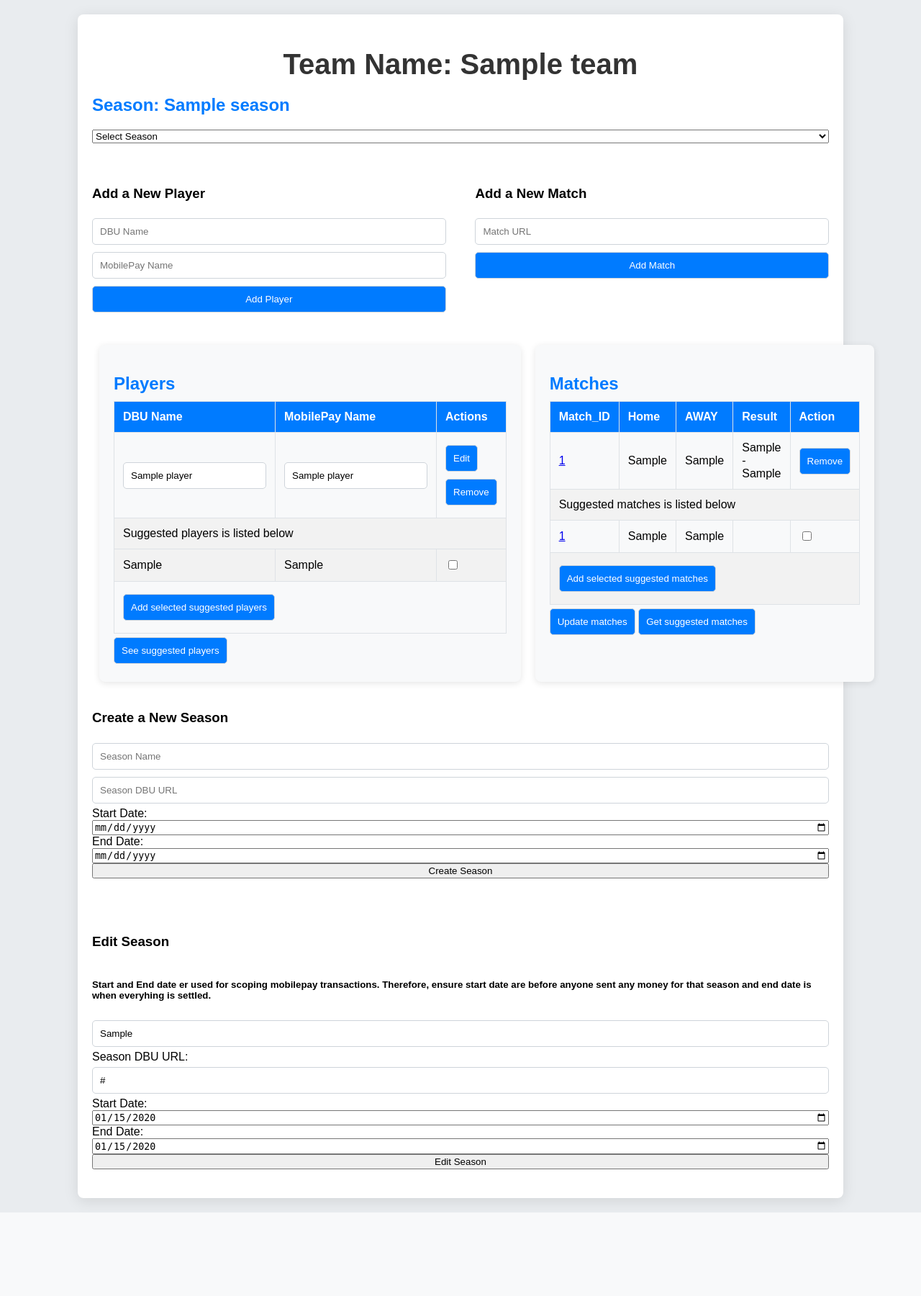
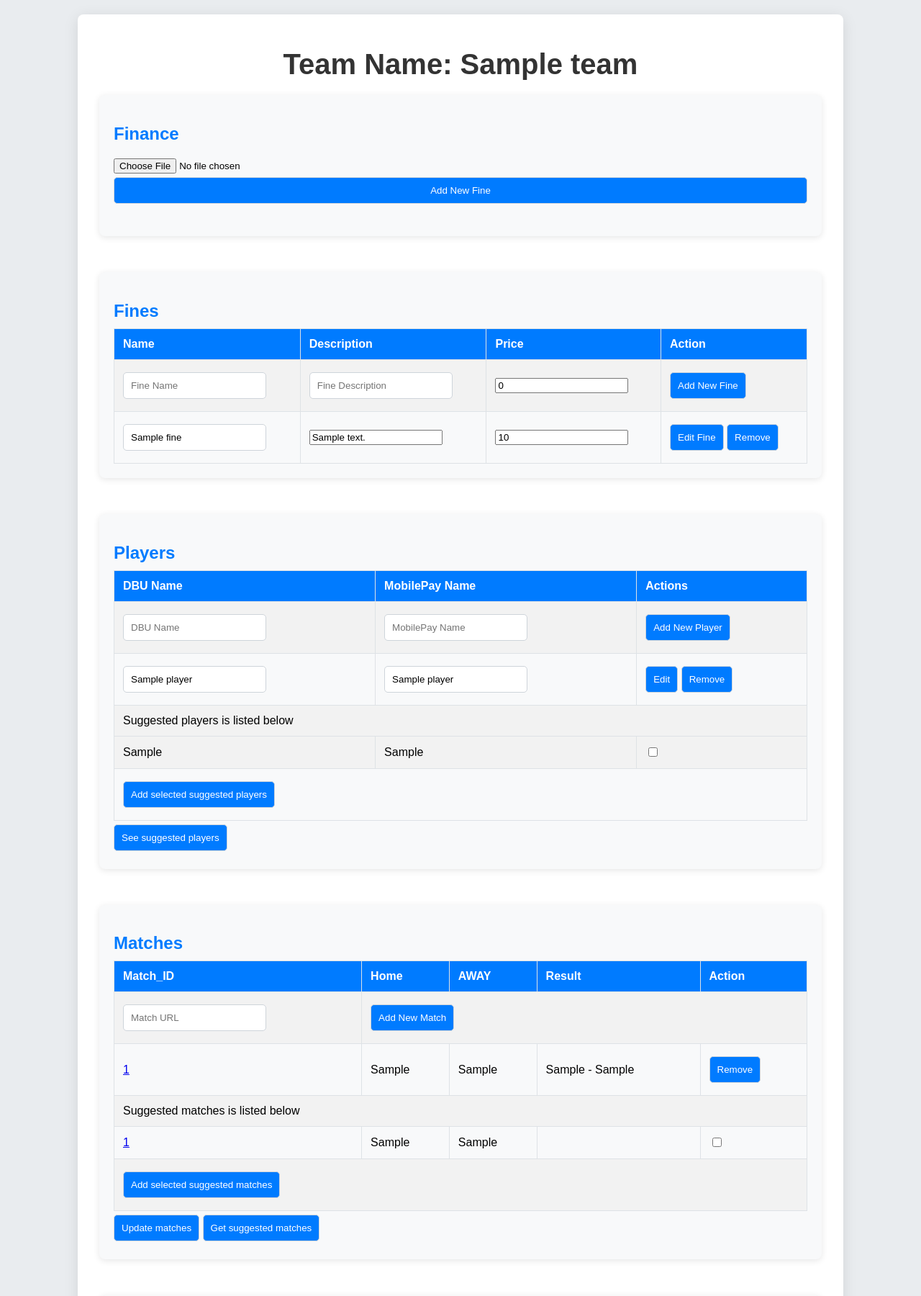
Before and after one commit to MadsRantzau49/OEB_WEBSITE, a Flask app: template templates/edit_team.html in a window 1280 px wide. Shown: the top 1800 px of the page at 72% size. Before the commit the page ends 1684 px from the top, so only its background shows below. Run offline with Flask 3, Linux system fonts and the light colour scheme; the template is opened without the code that fills it: most values are stand-ins (such as "Sample title", 1, 10 or a date in 2020).

Commit message:
Adminsiden er tildels færdig :D

```diff
--- a/Model/EditTeamData.py
+++ b/Model/EditTeamData.py
@@ -1,7 +1,8 @@
 class EditTeamData:
-    def __init__(self, team, season, players, seasonList, matches):
+    def __init__(self, team, season, players, seasonList, matches, fines):
         self.team = team
         self.season = season
         self.players = players
         self.seasonList = seasonList
         self.matches = matches
+        self.fines = fines
--- a/Model/MobilePayTransaction.py
+++ b/Model/MobilePayTransaction.py
@@ -7,7 +7,3 @@ class MobilePayTransaction(Base):
     id = Column(Integer, primary_key=True, autoincrement=True)
     excel_file = Column(LargeBinary, nullable=False)  # Store the Excel file as binary data
     team_id = Column(Integer, ForeignKey('teams.id'), nullable=False)  # Foreign key to the Teams
-
-    def __init__(self, excel_file: bytes, team_id: int):
-        self.excel_file = excel_file
-        self.team_id = team_id
--- a/Model/__init__.py
+++ b/Model/__init__.py
@@ -2,6 +2,6 @@ from .Team import Team
 from .Season import Season
 from .Player import Player
 from .Match import Match
-from .Extra_Fine import Extra_Fine
+from .Fine import Fine
 from .Player_Match import Player_Match
 from .MobilePayTransaction import MobilePayTransaction
--- a/app.py
+++ b/app.py
@@ -3,6 +3,8 @@ from Controllers.TeamController import team_controller
 from Controllers.MatchController import match_controller
 from Controllers.PlayerController import player_controller
 from Controllers.SeasonController import season_controller
+from Controllers.FineController import fine_controller
+from Controllers.FinanceController import finance_controller
 from Database.database_setup import initialize_database
 
 app = Flask(__name__)
@@ -11,7 +13,8 @@ app.register_blueprint(team_controller)
 app.register_blueprint(match_controller)
 app.register_blueprint(player_controller)
 app.register_blueprint(season_controller)
-
+app.register_blueprint(fine_controller)
+app.register_blueprint(finance_controller)
 
 @app.route('/')
 def home():
--- a/controllers/MatchController.py
+++ b/controllers/MatchController.py
@@ -15,7 +15,6 @@ match_controller = Blueprint('match_controller', __name__)
 
 @match_controller.route("/add_match", methods=["POST"])
 def create_match():
-    error = None
     try:
         match_url = request.form['match_url']
         season_id = request.form.get("season_id",None)
@@ -32,7 +31,6 @@ def create_match():
 
 @match_controller.route("/remove_match", methods=["POST"])
 def delete_match():
-    error = None
     try:
         match_id = request.form['match_id']
         season_id = request.form.get("season_id",None)
@@ -49,7 +47,6 @@ def delete_match():
 
 @match_controller.route("/update_all_season_matches_information", methods=["POST"])
 def update_all_season_matches_information():
-    error = None
     try:
         season_id = request.form.get("season_id",None)
 
@@ -64,7 +61,6 @@ def update_all_season_matches_information():
 
 @match_controller.route("/get_suggested_season_matches", methods=["POST"])
 def get_suggested_season_matches():
-    error = None
     try:
         season_id = request.form.get("season_id",None)
 
@@ -79,7 +75,6 @@ def get_suggested_season_matches():
 
 @match_controller.route("/add_suggested_matches", methods=["POST"])
 def add_suggested_matches():
-    error = None
     try:
         match_url_list = request.form.getlist('match_url')
         season_id = request.form.get("season_id",None)
--- a/controllers/PlayerController.py
+++ b/controllers/PlayerController.py
@@ -13,7 +13,6 @@ player_controller = Blueprint('player_controller', __name__)
 
 @player_controller.route("/add_player", methods=["POST"])
 def create_player():
-    error = None
     try:
         dbu_name = request.form['player_name']
         mobilepay_name = request.form['mobilepay_name']
@@ -79,7 +78,6 @@ def get_suggested_players_list():
 
 @player_controller.route("/add_suggested_players", methods=["POST"])
 def add_suggested_players():
-    error = None
     try:
         dbu_name_list = request.form.getlist('player_name')
         team_id = request.form['team_id']
--- a/static/styles/edit_team.css
+++ b/static/styles/edit_team.css
@@ -39,6 +39,7 @@ h2 {
     background: #f8f9fa; /* Light background for dividers */
     border-radius: 8px;
     box-shadow: 0 2px 10px rgba(0, 0, 0, 0.1);
+    margin-bottom: 50px;
 }
 table {
     width: 100%;
--- a/templates/edit_team.html
+++ b/templates/edit_team.html
@@ -18,52 +18,71 @@
     <div class="container">
         <h1>Team Name: {{ edit_team_data.team.team_name }}</h1>
 
-        <!-- CHANGE SEASON -->
-        <div class="seasons">
-            <h2>Season: {{edit_team_data.season.name}} </h2>
-
-            <form action="/change_season" method="POST">
-                <select name="season_id" onchange="this.form.submit()">
-                    <option value="">Select Season</option>
-                    {% for season in edit_team_data.seasonList %}
-                        <option value="{{ season.id }}">{{ season.name }}</option>
-                    {% else %}
-                        <option>No seasons available</option>
-                    {% endfor %}
-                </select>
-                <!-- Hidden submit button to support automatic form submission -->
-                <noscript><input type="submit" value="Submit"></noscript>
+        <!-- Finance -->
+        <div class="divider">
+            <h2>Finance</h2>
+            <form action="/add_mobilepay_transactions" method="POST" enctype="multipart/form-data">
+                <input type="file" name="mobilepay_transaction_file" accept=".xlsx" required>
+                <input type="hidden" name="season_id" value="{{ edit_team_data.season.id }}">
+                <input type="submit" value="Add New Fine"></td>
             </form>
         </div>
 
-        <!-- GENEREATE PLAYERS AND MATCHES -->
-        <div class="forms-container">
-            <!-- Players -->
-            <div class="form-section">
-                <form action="/add_player" method="POST">
-                    <h3>Add a New Player</h3>
-                    <input type="text" name="player_name" placeholder="DBU Name" required>
-                    <input type="text" name="mobilepay_name" placeholder="MobilePay Name" required>
-                    <input type="hidden" name="team_id" value="{{ edit_team_data.team.id }}">
+        <!-- Fines -->
+         <div class="divider">
+            <h2>Fines</h2>
+
+
+
+            <table>
+                <thead>
+                    <tr>
+                        <th>Name</th>
+                        <th>Description</th>
+                        <th>Price</th>
+                        <th>Action</th>
+                    </tr>
+                </thead>
+                <tbody>
+                    <form action="/add_fine" method="POST">
+                        <td><input type="text" name="fine_name" placeholder="Fine Name" required></td>
+                        <td><input type="text" name="fine_description" placeholder="Fine Description" required></td>
+                        <td><input type="number" name="fine_amount" value=0 required></td>
                         <input type="hidden" name="season_id" value="{{ edit_team_data.season.id }}">
-                    <input type="submit" value="Add Player">
+                        <td><input type="submit" value="Add New Fine"></td>
                     </form>
+                    {% for fine in edit_team_data.fines %}
+                        <tr>
+                            <form action="/edit_fine" method="POST">
+                                <td><input type="text" name="fine_name" value="{{ fine.name }}" required></td>
+                                <td><input type="textarea" name="fine_description" value="{{ fine.description }}" required></td>
+                                <td><input type="number" name="fine_amount"value="{{ fine.amount }}" required></td>
+                                <input type="hidden" name="fine_id" value="{{ fine.id }}">
+                                <input type="hidden" name="season_id" value="{{ edit_team_data.season.id }}">
+                                <td><input type="submit" value="Edit Fine">
+                            </form>
+
+                            <form action="/remove_fine" method="POST" style="display:inline;">
+                                <input type="hidden" name="fine_id" value="{{ fine.id }}">
+                                <input type="hidden" name="season_id" value="{{ edit_team_data.season.id }}">
+                                <input type="submit" value="Remove">
+                            </form>
+                            </td>
+                        </tr>
+                    {% else %}
+                        <tr>
+                            <td colspan="3">No fines found.</td>
+                        </tr>
+                    {% endfor %}
+
+                </tbody>
+            </table>
         </div>
-            <!-- Matches -->
-            <div class="form-section">
-                <form action="/add_match" method="POST">
-                    <h3>Add a New Match</h3>
-                    <input type="text" name="match_url" placeholder="Match URL" required>
-                    <input type="hidden" name="season_id" value="{{ edit_team_data.season.id }}">
-                    <input type="submit" value="Add Match">
-                </form>
-            </div>
-        </div>
-        <!-- Display Players and Matches-->
-        <div class="divider-container">
+
         <!-- Players -->
         <div class="divider">
             <h2>Players</h2>
+
             <table>
                 <thead>
                     <tr>
@@ -73,6 +92,14 @@
                     </tr>
                 </thead>
                 <tbody>
+
+                    <form action="/add_player" method="POST">
+                        <td><input type="text" name="player_name" placeholder="DBU Name" required></td>
+                        <td><input type="text" name="mobilepay_name" placeholder="MobilePay Name" required></td>
+                        <input type="hidden" name="team_id" value="{{ edit_team_data.team.id }}">
+                        <input type="hidden" name="season_id" value="{{ edit_team_data.season.id }}">
+                        <td><input type="submit" value="Add New Player"></td>
+                    </form>
                     {% for player in edit_team_data.players %}
                         <tr>
                             <form action="/edit_player_name" method="POST" style="display:inline;">
@@ -131,9 +158,11 @@
                 <input type="submit" value="See suggested players">
             </form>
         </div>
+
         <!-- Matches -->
         <div class="divider">
             <h2>Matches</h2>
+
             <table>
                 <thead>
                     <tr>
@@ -145,6 +174,11 @@
                     </tr>
                 </thead>
                 <tbody>
+                <form action="/add_match" method="POST">
+                    <td><input type="text" name="match_url" placeholder="Match URL" required></td>
+                    <input type="hidden" name="season_id" value="{{ edit_team_data.season.id }}">
+                    <td colspan="4"><input type="submit" value="Add New Match"></td>
+                </form>
                 {% for match in edit_team_data.matches %}
                     <tr>
                         <td><a href="https://www.dbu.dk/resultater/kamp/{{ match.match_url_id }}/kampinfo" target="_blank">{{ match.match_url_id }}</a></td>
@@ -206,7 +240,27 @@
                 <input type="submit" value="Get suggested matches">
             </form>
         </div>
+
+        <!-- Season -->
+        <div class="divider">
+            <!-- CHANGE SEASON -->
+            <div class="seasons">
+                <h2>Season: {{edit_team_data.season.name}} </h2>
+
+                <form action="/change_season" method="POST">
+                    <select name="season_id" onchange="this.form.submit()">
+                        <option value="">Select Season</option>
+                        {% for season in edit_team_data.seasonList %}
+                            <option value="{{ season.id }}">{{ season.name }}</option>
+                        {% else %}
+                            <option>No seasons available</option>
+                        {% endfor %}
+                    </select>
+                    <!-- Hidden submit button to support automatic form submission -->
+                    <noscript><input type="submit" value="Submit"></noscript>
+                </form>
             </div>
+
             <!-- Form for Creating a New Season (unchanged) -->
             <form action="/create_season" method="POST">
                 <h3>Create a New Season</h3>
@@ -242,5 +296,6 @@
                 <button type="submit">Edit Season</button>
             </form>
         </div>
+    </div>
 </body>
 </html>
```
Also changed, not shown: Model/Extra_Fine.py (deleted, +0 -11 lines), Model/Fine.py (added, +14 -0 lines), Repositories/FinanceDB.py (added, +28 -0 lines), Repositories/FineDB.py (added, +35 -0 lines), controllers/FinanceController.py (added, +27 -0 lines), controllers/FineController.py (added, +65 -0 lines), service/FinanceService.py (+79 -1 lines), service/FineService.py (added, +30 -0 lines), service/TeamService.py (+9 -1 lines), 1 other file. Lines whose indentation alone changed are shown as unchanged.
